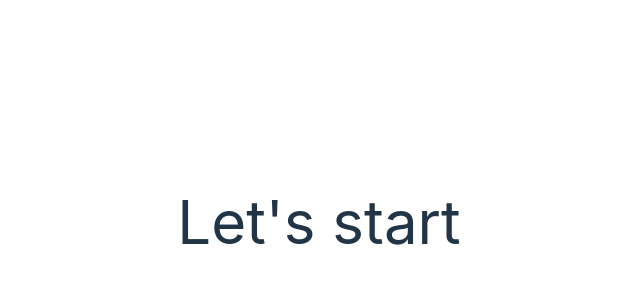
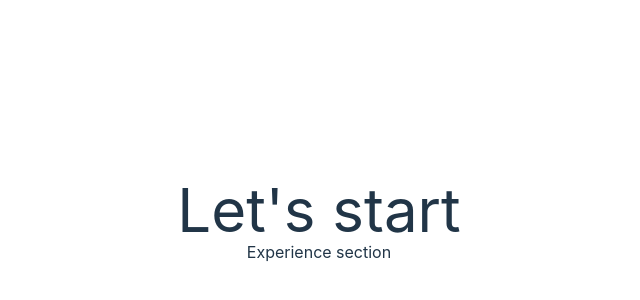
Before and after one commit to akhilmdev/portfolio_v1, a React (Vite) app: page / in a window 1280 px wide. Shown: the part 178-478 px from the top of the page, without its empty margins (321-961 px from the left). Built offline with nearby package versions, Linux system fonts and the light colour scheme.

Commit message:
demo for experience page

```diff
--- a/src/App.tsx
+++ b/src/App.tsx
@@ -2,6 +2,7 @@ import { useState } from "react";
 import reactLogo from "./assets/react.svg";
 import viteLogo from "/vite.svg";
 import "./App.css";
+import Experience from "./Components/Experience/Experience";
 
 function App() {
   const [count, setCount] = useState(0);
@@ -9,6 +10,7 @@ function App() {
   return (
     <div className="bg-white">
       <p className="text-6xl w-auto h-auto">Let's start</p>
+      <Experience/>
     </div>
   );
 }
--- /dev/null
+++ b/src/Components/Experience/Experience.tsx
@@ -0,0 +1,11 @@
+import React from 'react'
+
+const Experience = () => {
+  return (
+    <div>
+      Experience section
+    </div>
+  )
+}
+
+export default Experience
```
